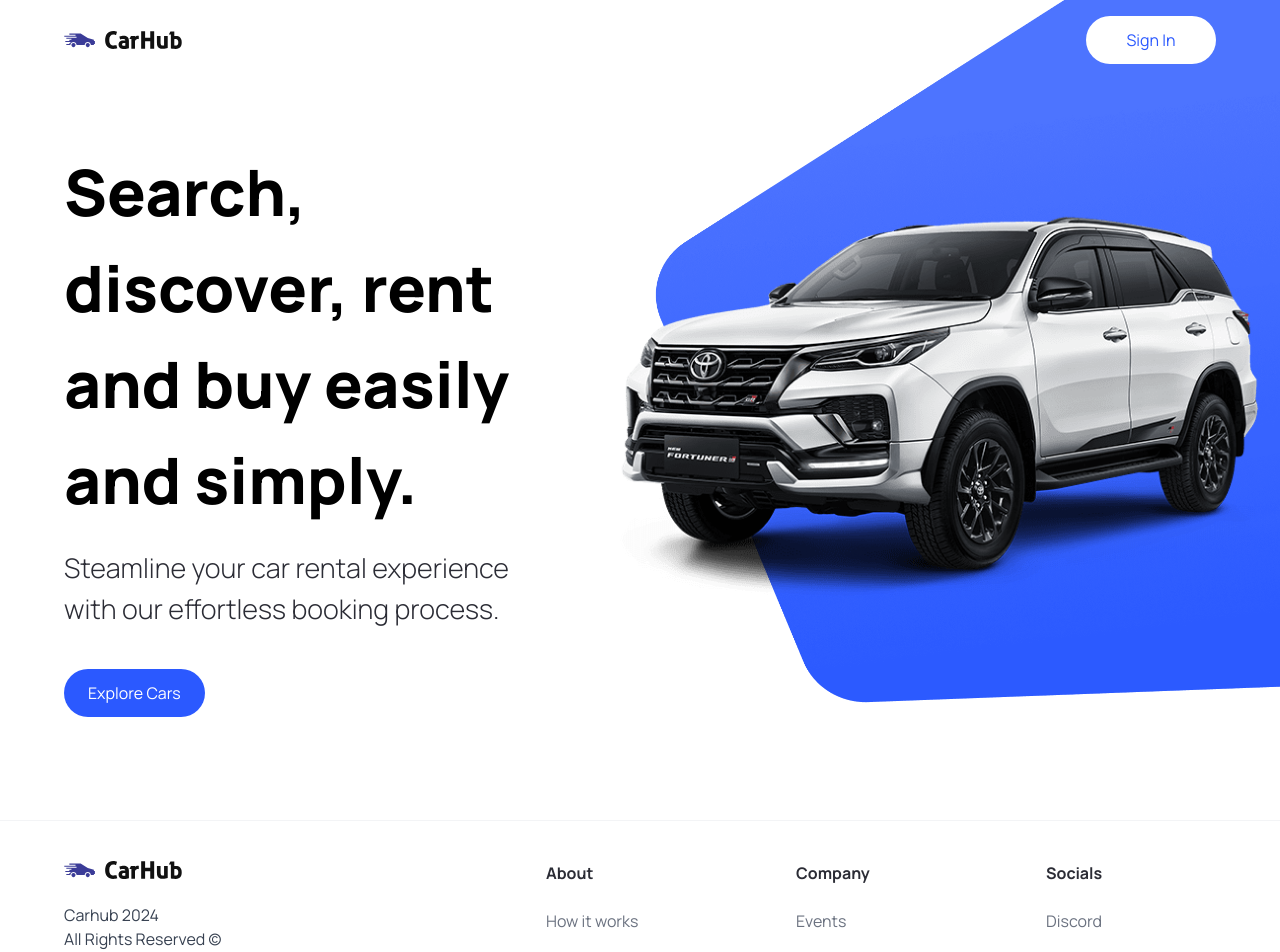
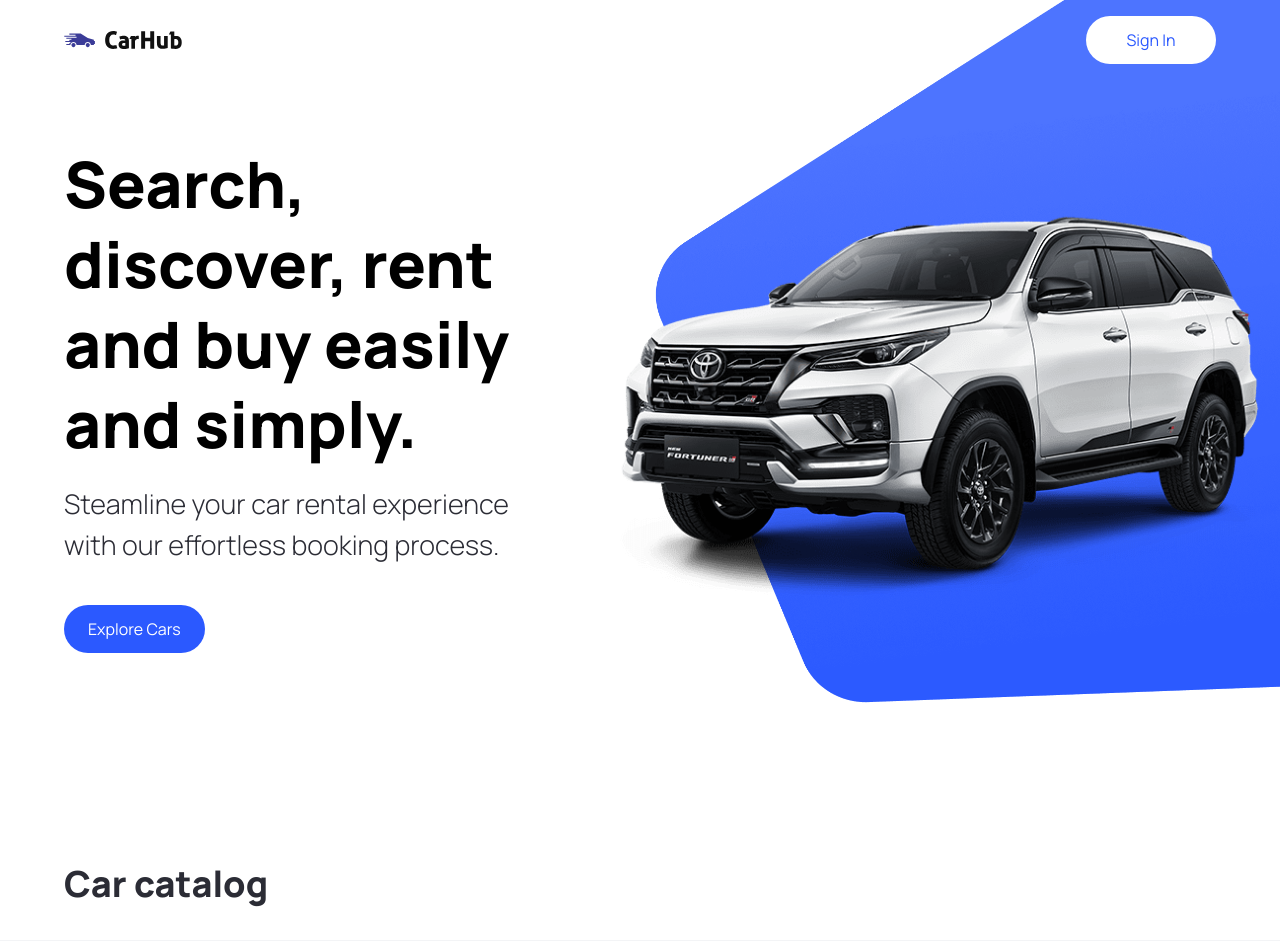
Before and after one commit to J22T/cars, a Next.js app: page / in a window 1280 px wide. Shown: the top 952 px of the page. Built offline with nearby package versions, Linux system fonts and the light colour scheme.

Commit message:
gloabals.css

```diff
--- a/app/globals.css
+++ b/app/globals.css
@@ -10,6 +10,10 @@
   box-sizing: border-box;
   font-family: "Manrope", sans-serif;
 }
+
+
+
+
 
 /* START: General styles */
 .max-width {
@@ -37,13 +41,17 @@
 }
 /* END: General styles */
 
+
+
+
+
 /* START: Hero styles */
 .hero {
   @apply flex xl:flex-row flex-col gap-5 relative z-0 max-w-[1440px] mx-auto;
 }
 
 .hero__title {
-  @apply 2xl:text-[72px] sm:text-[64px] text-[50px] font-extrabold;
+  @apply 2xl:text-[72px] leading-tight sm:text-[64px] text-[50px] font-extrabold;
 }
 
 .hero__subtitle {
@@ -62,6 +70,10 @@
   @apply absolute xl:-top-24 xl:-right-1/2 -right-1/4 bg-hero-bg bg-repeat-round -z-10 w-full xl:h-screen h-[590px] overflow-hidden;
 }
 /* END: Hero styles */
+
+
+
+
 
 /* START: Home styles */
 
@@ -85,6 +97,10 @@
   @apply mt-16 flex justify-center items-center flex-col gap-2;
 }
 /* END: Home styles */
+
+
+
+
 
 /* START: Car Card styles */
 .car-card {
@@ -132,6 +148,11 @@
 }
 /* END: Car Card styles */
 
+
+
+
+
+
 /* START: Car Details styles */
 .car-details__dialog-panel {
   @apply relative w-full max-w-lg max-h-[90vh] overflow-y-auto transform rounded-2xl bg-white p-6 text-left shadow-xl transition-all flex flex-col gap-5;
@@ -146,6 +167,10 @@
 }
 /* END: Car Details styles */
 
+
+
+
+
 /* START: Custom Filter styles */
 .custom-filter__btn {
   @apply relative w-full min-w-[127px] flex justify-between items-center cursor-default rounded-lg bg-white py-2 px-3 text-left shadow-md sm:text-sm border;
@@ -155,6 +180,10 @@
   @apply absolute mt-1 max-h-60 w-full overflow-auto rounded-md bg-white py-1 text-base shadow-lg ring-1 ring-black ring-opacity-5 focus:outline-none sm:text-sm;
 }
 /* END: Custom Filter styles */
+
+
+
+
 
 /* START: Footer styles */
 .footer {
@@ -186,6 +215,10 @@
 }
 /* END: Footer styles */
 
+
+
+
+
 /* START: searchbar styles */
 .searchbar {
   @apply flex items-center justify-start max-sm:flex-col w-full relative max-sm:gap-4 max-w-3xl;
@@ -199,6 +232,10 @@
   @apply w-full h-[48px] pl-12 p-4 bg-light-white rounded-r-full max-sm:rounded-full outline-none cursor-pointer text-sm;
 }
 /* END: searchbar styles */
+
+
+
+
 
 /* START: search manufacturer styles */
 .search-manufacturer {
--- a/app/page.tsx
+++ b/app/page.tsx
@@ -6,6 +6,12 @@
   return (
     <main className="overflow-hidden">
         <Hero />
+
+        <div className="mt-12 padding-x padding-y max-width" id="discover">
+          <div className="home__text-container">
+              <h1 className="text-4xl font-extrabold">Car catalog</h1>
+          </div>
+        </div>
     </main>
   )
 }
```
